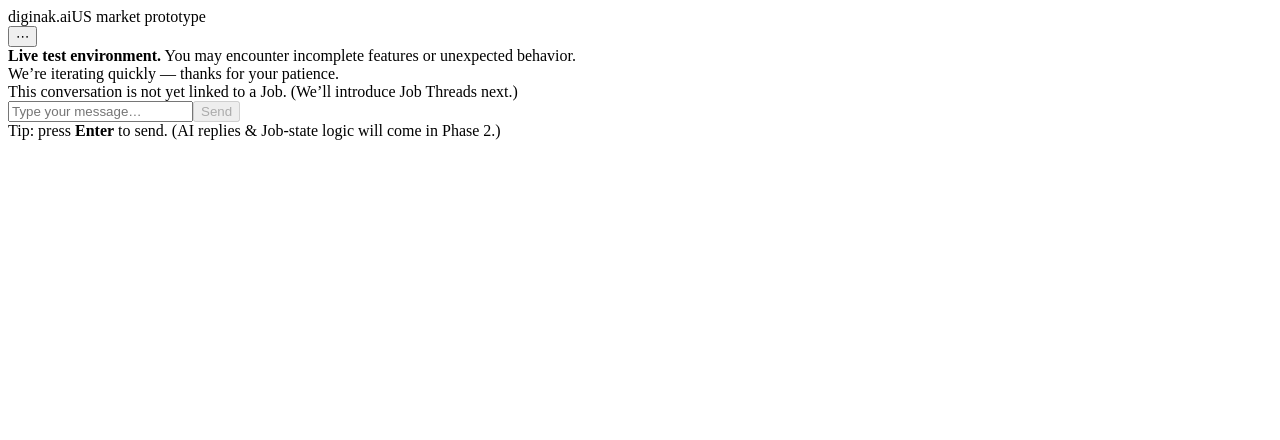
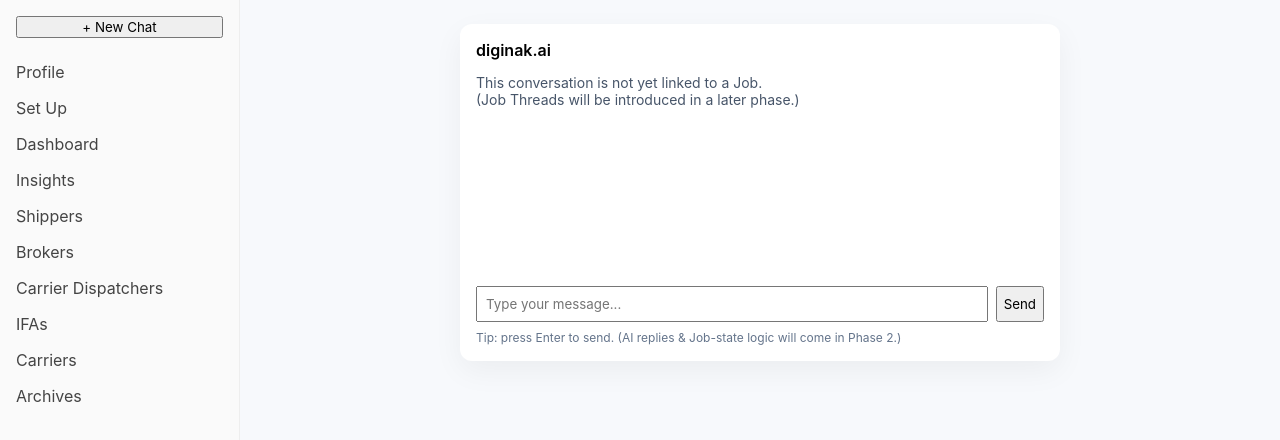
Before and after one commit to oguzhankaraca-dotcom/diginak-ai-frontend, a Next.js app: page / in a window 1280 px wide. Shown: the top 440 px of the page. Built offline with nearby package versions, Linux system fonts and the light colour scheme.

Commit message:
git commit -m "Phase 1: base layout, sidebar and test environment banner"

```diff
--- /dev/null
+++ b/components/Layout.tsx
@@ -0,0 +1,15 @@
+import React from "react";
+import Sidebar from "./Sidebar";
+
+type Props = {
+  children: React.ReactNode;
+};
+
+export default function Layout({ children }: Props) {
+  return (
+    <div style={{ display: "flex", minHeight: "100vh" }}>
+      <Sidebar />
+      <main style={{ flex: 1, padding: "24px" }}>{children}</main>
+    </div>
+  );
+}
--- /dev/null
+++ b/components/Sidebar.tsx
@@ -0,0 +1,42 @@
+const menu = [
+    "Profile",
+    "Set Up",
+    "Dashboard",
+    "Insights",
+    "Shippers",
+    "Brokers",
+    "Carrier Dispatchers",
+    "IFAs",
+    "Carriers",
+    "Archives",
+  ];
+
+  export default function Sidebar() {
+    return (
+      <aside
+        style={{
+          width: 240,
+          borderRight: "1px solid #eee",
+          padding: 16,
+          background: "#fafafa",
+        }}
+      >
+        <button style={{ width: "100%", marginBottom: 16 }}>
+          + New Chat
+        </button>
+
+        {menu.map((item) => (
+          <div
+            key={item}
+            style={{
+              padding: "8px 0",
+              color: "#444",
+              cursor: "pointer",
+            }}
+          >
+            {item}
+          </div>
+        ))}
+      </aside>
+    );
+  }
--- a/pages/_app.tsx
+++ b/pages/_app.tsx
@@ -1,5 +1,11 @@
+import "../styles/globals.css";
 import type { AppProps } from "next/app";
+import Layout from "../components/Layout";
 
 export default function MyApp({ Component, pageProps }: AppProps) {
-  return <Component {...pageProps} />;
+  return (
+    <Layout>
+      <Component {...pageProps} />
+    </Layout>
+  );
 }
--- a/pages/index.tsx
+++ b/pages/index.tsx
@@ -1,103 +1,24 @@
-// pages/index.tsx
-import React, { useMemo, useRef, useState } from "react";
-import { TopBar } from "../components/TopBar";
+export default function Home() {
+  return (
+    <div className="chat-wrapper">
+      <div className="chat-card">
+        <div className="chat-header">diginak.ai</div>
 
-type ChatMessage = {
-  id: string;
-  role: "user" | "system";
-  text: string;
-};
+        <div className="chat-body">
+          <p className="hint">
+            This conversation is not yet linked to a Job. <br />
+            (Job Threads will be introduced in a later phase.)
+          </p>
+        </div>
 
-export default function HomePage() {
-  const [input, setInput] = useState("");
-  const [messages, setMessages] = useState<ChatMessage[]>(() => [
-    {
-      id: "sys-1",
-      role: "system",
-      text: "This conversation is not yet linked to a Job.\n(We’ll introduce Job Threads next.)",
-    },
-  ]);
+        <div className="chat-input">
+          <input placeholder="Type your message..." />
+          <button>Send</button>
+        </div>
 
-  const listRef = useRef<HTMLDivElement | null>(null);
-
-  const canSend = useMemo(() => input.trim().length > 0, [input]);
-
-  function scrollToBottom() {
-    // small delay so DOM updates first
-    setTimeout(() => {
-      listRef.current?.scrollTo({ top: listRef.current.scrollHeight, behavior: "smooth" });
-    }, 50);
-  }
-
-  function onSend() {
-    const text = input.trim();
-    if (!text) return;
-
-    setMessages((prev) => [
-      ...prev,
-      { id: `u-${Date.now()}`, role: "user", text },
-    ]);
-    setInput("");
-    scrollToBottom();
-  }
-
-  function onKeyDown(e: React.KeyboardEvent<HTMLInputElement>) {
-    if (e.key === "Enter") onSend();
-  }
-
-  return (
-    <div className="container">
-      <TopBar />
-
-      <div className="main">
-        <div className="chatWrap">
-          <div className="notice">
-            <strong>Live test environment.</strong> You may encounter incomplete features or unexpected behavior.
-            <br />
-            We’re iterating quickly — thanks for your patience.
-          </div>
-
-          <div className="panel">
-            <div className="messages" ref={listRef}>
-              {messages.length === 0 ? (
-                <div className="emptyState">
-                  <div className="title">Diginak.ai</div>
-                  <div className="subtitle">
-                    Job-state driven freight workflow engine — chat is the interface, Job Threads are the source of truth.
-                  </div>
-                  <div className="hint">Type a message below to start.</div>
-                </div>
-              ) : (
-                messages.map((m) => (
-                  <div
-                    key={m.id}
-                    className={`msgRow ${m.role === "user" ? "user" : "system"}`}
-                  >
-                    <div className={`bubble ${m.role === "user" ? "user" : ""}`}>
-                      {m.text}
-                    </div>
-                  </div>
-                ))
-              )}
-            </div>
-
-            <div className="composer">
-              <input
-                className="input"
-                value={input}
-                onChange={(e) => setInput(e.target.value)}
-                onKeyDown={onKeyDown}
-                placeholder="Type your message…"
-              />
-              <button className="sendBtn" onClick={onSend} disabled={!canSend}>
-                Send
-              </button>
-            </div>
-          </div>
-
-          <div className="hint">
-            Tip: press <strong>Enter</strong> to send. (AI replies & Job-state logic will come in Phase 2.)
-          </div>
+        <div className="chat-footer">
+          Tip: press Enter to send. (AI replies & Job-state logic will come in
+          Phase 2.)
         </div>
       </div>
     </div>
--- a/styles/globals.css
+++ b/styles/globals.css
@@ -1,206 +1,109 @@
-/* styles/globals.css */
-:root {
-    --bg: #0b0f14;
-    --panel: #0f1621;
-    --panel2: #101a28;
-    --border: rgba(255, 255, 255, 0.08);
-    --text: rgba(255, 255, 255, 0.92);
-    --muted: rgba(255, 255, 255, 0.65);
-    --muted2: rgba(255, 255, 255, 0.5);
-    --accent: #4f8cff;
-    --danger: #ff7a7a;
+* {
+    box-sizing: border-box;
+    font-family: Inter, system-ui, sans-serif;
   }
 
-  * { box-sizing: border-box; }
-  html, body { padding: 0; margin: 0; }
   body {
-    background: radial-gradient(900px 600px at 30% -10%, rgba(79, 140, 255, 0.12), transparent 60%),
-                radial-gradient(800px 600px at 80% 0%, rgba(0, 255, 180, 0.06), transparent 55%),
-                var(--bg);
-    color: var(--text);
-    font-family: ui-sans-serif, system-ui, -apple-system, Segoe UI, Roboto, Arial, "Apple Color Emoji", "Segoe UI Emoji";
+    margin: 0;
+    background: #f7f9fc;
   }
 
-  a { color: inherit; text-decoration: none; }
-  button, input { font: inherit; }
+  .app-root {
+    display: flex;
+    height: 100vh;
+  }
 
-  .container {
-    min-height: 100vh;
+  .sidebar {
+    width: 240px;
+    background: #ffffff;
+    border-right: 1px solid #e5e7eb;
+    padding: 16px;
+  }
+
+  .logo {
+    font-weight: 700;
+    margin-bottom: 16px;
+  }
+
+  .new-chat {
+    width: 100%;
+    padding: 10px;
+    background: #e5edf9;
+    border: none;
+    border-radius: 6px;
+    margin-bottom: 16px;
+    cursor: pointer;
+  }
+
+  .menu-item {
+    padding: 8px 0;
+    color: #334155;
+    cursor: pointer;
+  }
+
+  .menu-item:hover {
+    color: #2563eb;
+  }
+
+  .app-main {
+    flex: 1;
     display: flex;
     flex-direction: column;
   }
 
-  .topbar {
-    height: 56px;
-    display: flex;
-    align-items: center;
-    justify-content: space-between;
-    padding: 0 18px;
-    border-bottom: 1px solid var(--border);
-    background: rgba(10, 14, 20, 0.55);
-    backdrop-filter: blur(10px);
+  .top-notice {
+    background: #fff3cd;
+    padding: 10px 16px;
+    font-size: 13px;
+    border-bottom: 1px solid #f1e3a3;
   }
 
-  .brand {
-    display: flex;
-    gap: 10px;
-    align-items: center;
-    font-weight: 700;
-    letter-spacing: 0.2px;
-  }
-  .dot {
-    width: 9px;
-    height: 9px;
-    border-radius: 999px;
-    background: var(--accent);
-    box-shadow: 0 0 20px rgba(79, 140, 255, 0.6);
-  }
-
-  .badge {
-    margin-left: 12px;
-    font-size: 12px;
-    color: var(--muted);
-    border: 1px solid var(--border);
-    padding: 6px 10px;
-    border-radius: 999px;
-    background: rgba(255,255,255,0.03);
-  }
-
-  .actions {
-    display: flex;
-    gap: 10px;
-    align-items: center;
-  }
-
-  .iconBtn {
-    width: 34px;
-    height: 34px;
-    border-radius: 10px;
-    border: 1px solid var(--border);
-    background: rgba(255,255,255,0.03);
-    color: var(--text);
-    cursor: pointer;
-  }
-  .iconBtn:hover { border-color: rgba(255,255,255,0.14); }
-
-  .main {
+  .app-content {
     flex: 1;
     display: flex;
     justify-content: center;
-    padding: 22px 14px;
+    align-items: flex-start;
+    padding-top: 40px;
   }
 
-  .chatWrap {
-    width: min(980px, 100%);
+  .chat-wrapper {
+    width: 100%;
     display: flex;
-    flex-direction: column;
-    gap: 12px;
+    justify-content: center;
   }
 
-  .notice {
-    border: 1px solid rgba(255, 122, 122, 0.25);
-    background: rgba(255, 122, 122, 0.06);
-    color: rgba(255, 255, 255, 0.85);
-    padding: 10px 12px;
-    border-radius: 14px;
-    font-size: 13px;
-    line-height: 1.35;
+  .chat-card {
+    width: 600px;
+    background: #ffffff;
+    border-radius: 12px;
+    box-shadow: 0 10px 30px rgba(0, 0, 0, 0.05);
+    padding: 16px;
   }
 
-  .panel {
-    border: 1px solid var(--border);
-    background: linear-gradient(180deg, rgba(255,255,255,0.03), rgba(255,255,255,0.015));
-    border-radius: 18px;
-    overflow: hidden;
+  .chat-header {
+    font-weight: 600;
+    margin-bottom: 12px;
   }
 
-  .messages {
-    min-height: 420px;
-    padding: 18px;
-    display: flex;
-    flex-direction: column;
-    gap: 12px;
+  .chat-body {
+    min-height: 200px;
+    font-size: 14px;
+    color: #475569;
   }
 
-  .emptyState {
-    margin: auto 0;
+  .chat-input {
     display: flex;
-    flex-direction: column;
     gap: 8px;
-    color: var(--muted);
+    margin-top: 12px;
   }
 
-  .title {
-    font-size: 28px;
-    font-weight: 800;
-    color: var(--text);
-  }
-  .subtitle {
-    font-size: 14px;
-    color: var(--muted);
-    max-width: 560px;
-    line-height: 1.5;
+  .chat-input input {
+    flex: 1;
+    padding: 8px;
   }
 
-  .msgRow {
-    display: flex;
+  .chat-footer {
+    font-size: 12px;
+    color: #64748b;
+    margin-top: 8px;
   }
-  .msgRow.user { justify-content: flex-end; }
-  .msgRow.system { justify-content: flex-start; }
-
-  .bubble {
-    max-width: 78%;
-    padding: 10px 12px;
-    border-radius: 14px;
-    border: 1px solid var(--border);
-    background: rgba(255,255,255,0.03);
-    color: var(--text);
-    line-height: 1.45;
-    font-size: 14px;
-    white-space: pre-wrap;
-    word-break: break-word;
-  }
-  .bubble.user {
-    background: rgba(79, 140, 255, 0.14);
-    border-color: rgba(79, 140, 255, 0.26);
-  }
-
-  .composer {
-    display: flex;
-    gap: 10px;
-    padding: 12px;
-    border-top: 1px solid var(--border);
-    background: rgba(16, 26, 40, 0.35);
-  }
-
-  .input {
-    flex: 1;
-    height: 44px;
-    border-radius: 12px;
-    border: 1px solid var(--border);
-    background: rgba(255,255,255,0.03);
-    color: var(--text);
-    padding: 0 12px;
-    outline: none;
-  }
-  .input:focus { border-color: rgba(79, 140, 255, 0.35); }
-
-  .sendBtn {
-    height: 44px;
-    padding: 0 14px;
-    border-radius: 12px;
-    border: 1px solid rgba(79, 140, 255, 0.35);
-    background: rgba(79, 140, 255, 0.18);
-    color: var(--text);
-    cursor: pointer;
-    font-weight: 600;
-  }
-  .sendBtn:disabled {
-    opacity: 0.5;
-    cursor: not-allowed;
-  }
-  .hint {
-    margin-top: 6px;
-    font-size: 12px;
-    color: var(--muted2);
-  }
```
Also changed, not shown: components/TopNotice.tsx (added, +9 -0 lines).
